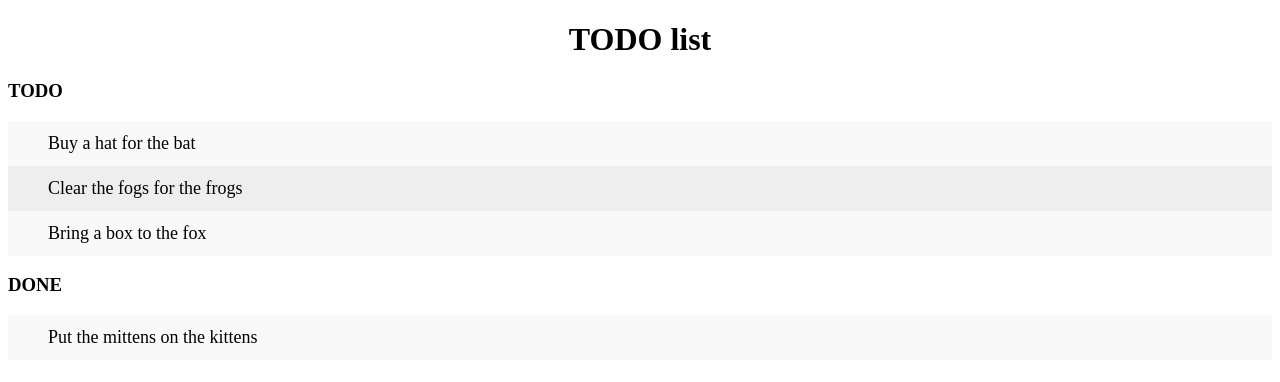
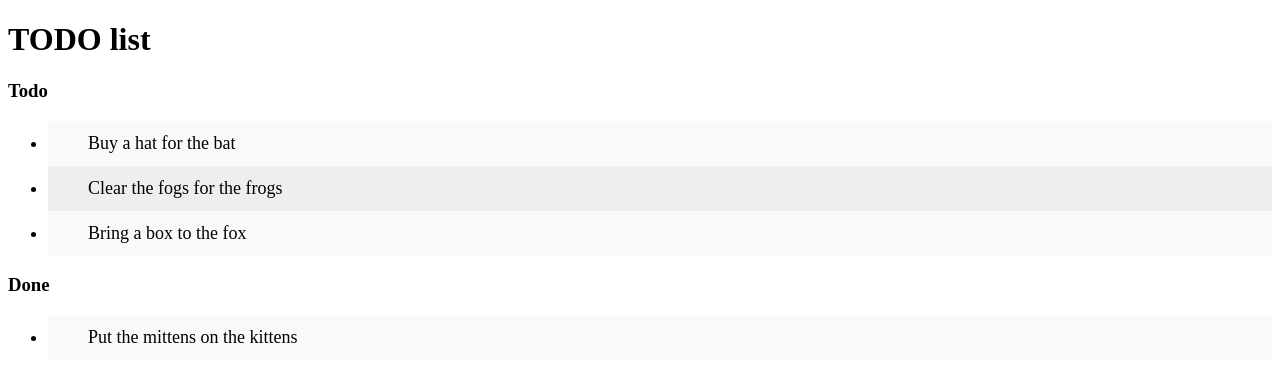
Before and after one commit to adieme14/todo-list, a plain HTML site: page index.html in a window 1280 px wide. Drawn offline with Linux system fonts and the light colour scheme.

Commit message:
Revert "Make the list items unselectable"
This reverts commit 00cb67188981501dbc6b2a32b7e056782c0afe1f.

```diff
--- a/index.html
+++ b/index.html
@@ -6,16 +6,11 @@
     <title>TODO list</title>
     <style>
         h1 {
-            text-align: center;
+            text-align: left;
         }
 
         h3 {
-            text-transform: uppercase;
-        }
-
-        ul {
-            margin: 0;
-            padding: 0;
+            text-transform: capitalize;
         }
 
         ul li {
@@ -25,10 +20,6 @@
             background: #eee;
             font-size: 18px;
             transition: 0.2s;
-            -webkit-user-select: none;
-            -moz-user-select: none;
-            -ms-user-select: none;
-            user-select: none;
         }
 
         ul li:nth-child(odd) {
```
